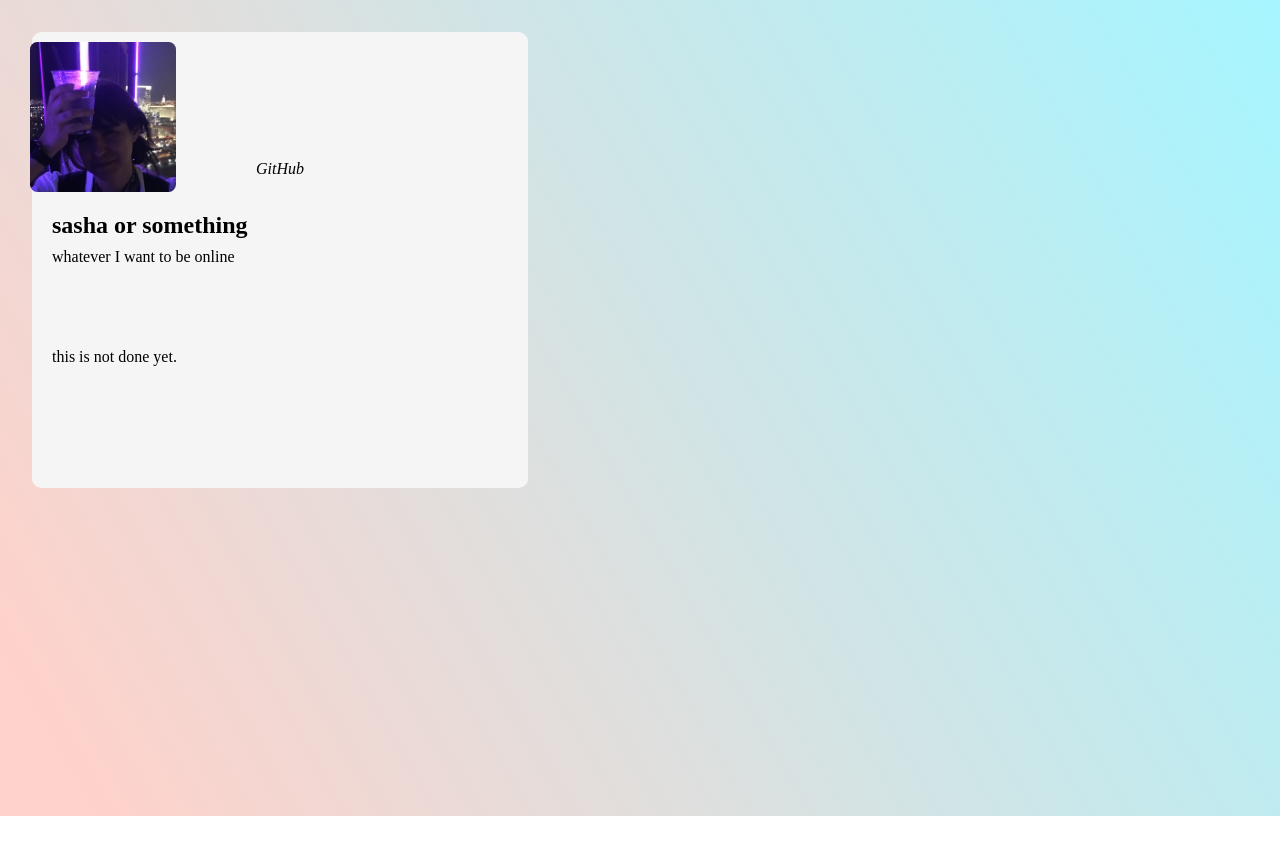
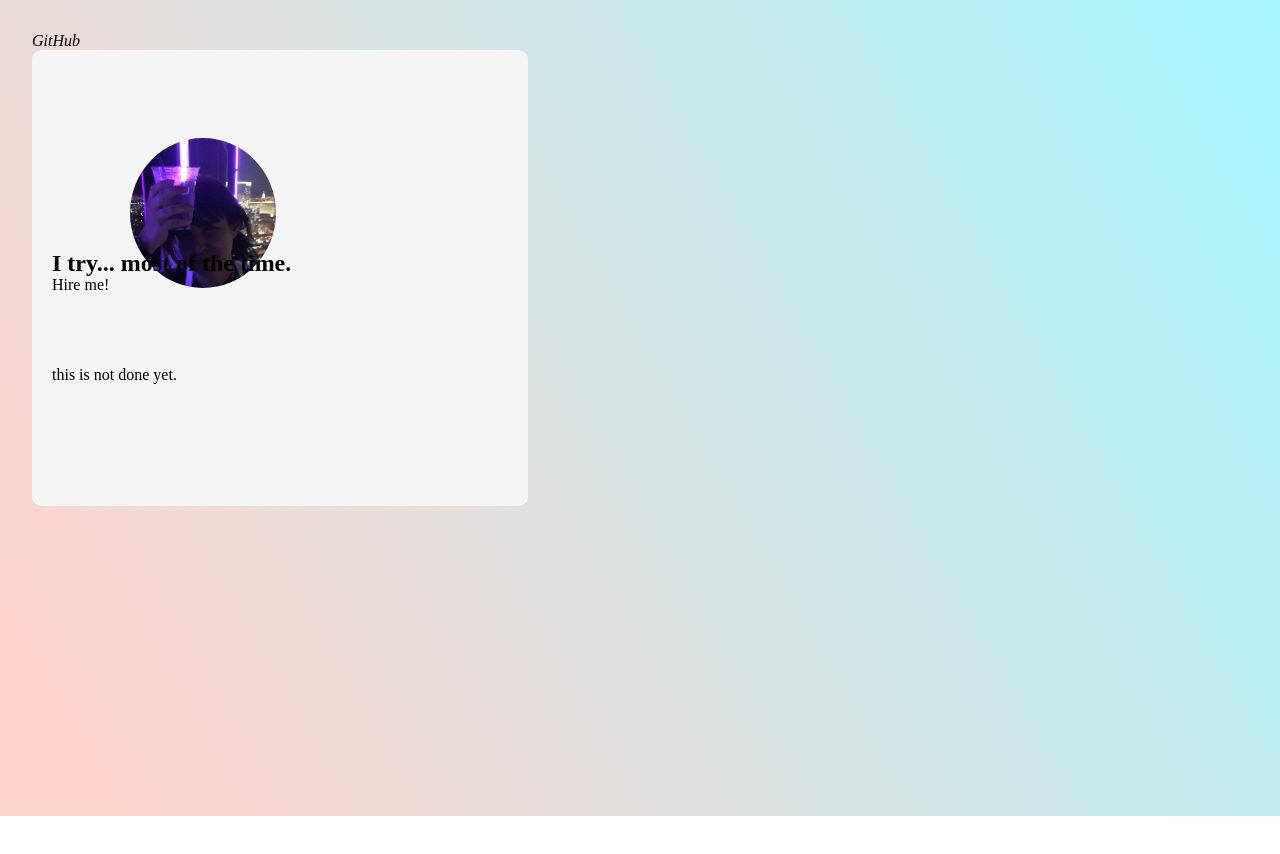
Before and after one commit to sashimi0/sashimi0.github.io, a plain HTML site: page index.html in a window 1280 px wide. Drawn offline with Linux system fonts and the light colour scheme; files whose address does not match are found by name.

Commit message:
made a few updates

```diff
--- a/index.html
+++ b/index.html
@@ -1,7 +1,7 @@
 <html>
     <head>
         <meta charset="utf-8"/>
-        <title>sasha (sarcrates) on GitHub</title>
+        <title>Sasha (sashimi0) on GitHub</title>
 
     <link href="main.css" rel="stylesheet" type="text/css" >
     <link href="/Users/sarcrates/GitHub/sarcrates.github.io/font-awesome.min.css" rel="stylesheet"/>
@@ -10,13 +10,14 @@
 </head>
     <body>
         <div id="wrapper">
+            <i class="fa-github">GitHub</i>
             <section id="main">
                 <header   >
-                    <span class="self"><img src="/Users/sarcrates/GitHub/sarcrates.github.io/test.png"/></span>
-                    <h1>sasha or something</h1>
-                    <p>whatever I want to be online</p>
+                    <span class="self"><img src="test.png"/></span>
+                    <h1>I try... most of the time.</h1>
+                    <p>Hire me!</p>
                 </header>
-                <i class="fa-github">GitHub</i>
+
                 <!-- lol it's not working *laugh cry* -->
                 <p style="top: 300px;">this is not done yet.</p>
             </section>
--- a/main.css
+++ b/main.css
@@ -1,11 +1,11 @@
 #main h1 {
     left:20px;
-    top:160px;
+    top:180px;
     position: absolute;
 }
 #main p {
     left:20px;
-    top:200px;
+    top:210px;
     position: absolute;
 }
 /* but at least now i got these^ in the spot i wanted */
@@ -37,14 +37,15 @@ html, body {
 }
 #main .self {
     display:flex;
-    margin-bottom:50px;
-    top:-100px;
-    position:absolute;
+    margin: bottom 20px;
+    left: 100px;
+    top:-150px;
+    position:relative;
 }
 
 #main .self img {
     height:150px;
-    border-radius: 5%;
+    border-radius:50%;
     position:absolute;
     top: 110px;
     left: -130px;
```
